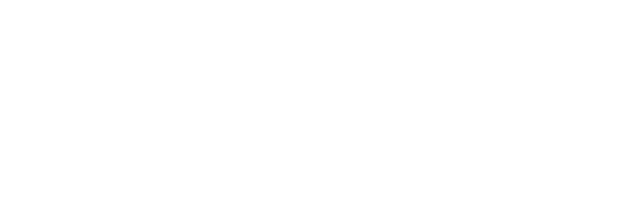
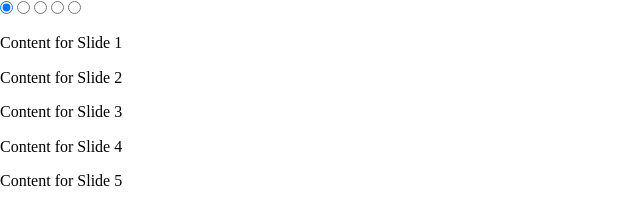
Before and after one commit to RTinIT/cssMemSlider, a plain HTML site: page cssMemslider/index.html in a window 1280 px wide. Shown: the whole page, without its empty margins (0-640 px from the left). Drawn offline with nearby package versions, Linux system fonts and the light colour scheme.

Commit message:
feat: add structure of project (Thu, May 12, 2022 03:01:57 PM)

```diff
--- a/cssMemslider/index.html
+++ b/cssMemslider/index.html
@@ -9,6 +9,44 @@
   <link rel="stylesheet" href="./style.css">
 </head>
 <body>
+  <div class="container">
+    <div class="slider">
+      <input type="radio" class="slider__radio" id="btn_1" checked>
+      <input type="radio" class="slider__radio" id="btn_2">
+      <input type="radio" class="slider__radio" id="btn_3">
+      <input type="radio" class="slider__radio" id="btn_4">
+      <input type="radio" class="slider__radio" id="btn_5">
+      <div class="wrapper">
+        <div class="slider__item" id="item_1">
+          <div class="slide-img"></div>
+          <p>Content for Slide 1</p>
+        </div>
+        <div class="slider__item" id="item_2">
+          <div class="slide-img"></div>
+          <p>Content for Slide 2</p>
+        </div>
+        <div class="slider__item" id="item_3">
+          <div class="slide-img"></div>
+          <p>Content for Slide 3</p>
+        </div>
+        <div class="slider__item" id="item_4">
+          <div class="slide-img"></div>
+          <p>Content for Slide 4</p>
+        </div>
+        <div class="slider__item" id="item_5">
+          <div class="slide-img"></div>
+          <p>Content for Slide 5</p>
+        </div>
+      </div>
+      <div class="slider__controls">
+        <label for="btn_1"></label>
+        <label for="btn_2"></label>
+        <label for="btn_3"></label>
+        <label for="btn_4"></label>
+        <label for="btn_5"></label>
+      </div>
+    </div>
+  </div>
 
 </body>
 </html>
```
